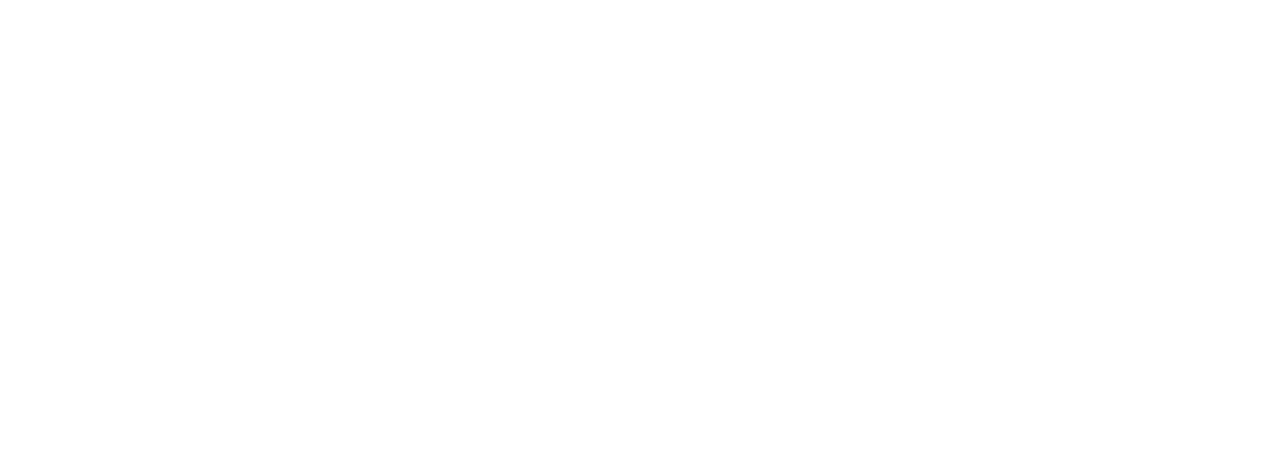
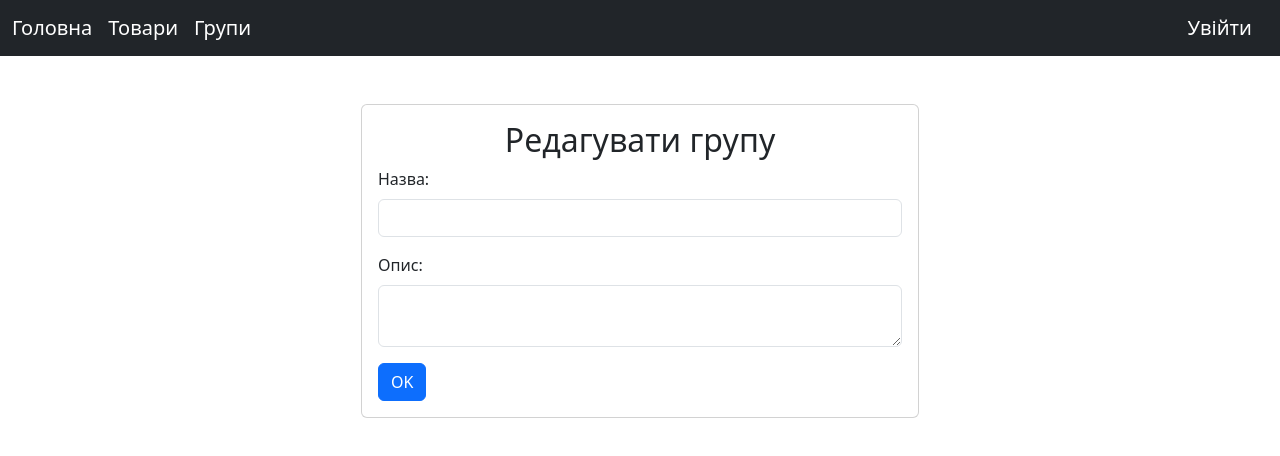
Before and after one commit to mariana0412/AutomatedWorkplace_client, a React (Create React App) app: page /groups/add/1 in a window 1280 px wide. Before the commit this address had no page. Shown: the top 456 px of the page. Built offline with nearby package versions, Linux system fonts and the light colour scheme; no server answers.

Commit message:
Edit group

```diff
--- a/src/App.js
+++ b/src/App.js
@@ -4,7 +4,7 @@
 import Goods from "./pages/Goods";
 import Groups from "./pages/Groups/Groups";
 import Login from "./pages/Login";
-import AddGroup from "./pages/Groups/AddGroup";
+import AddEditGroup from "./pages/Groups/AddEditGroup";
 
 const App = () => {
   return (
@@ -12,7 +12,8 @@
           <Routes>
               <Route path="/" element={<Home/>} />
               <Route path="/groups" element={<Groups/>} />
-              <Route path="/groups/add" element={<AddGroup/>} />
+              <Route path="/groups/add" element={<AddEditGroup/>} />
+              <Route path="/groups/add/:id" element={<AddEditGroup/>} />
               <Route path="/goods" element={<Goods/>} />
               <Route path="/login" element={<Login/>} />
           </Routes>
--- /dev/null
+++ b/src/pages/Groups/AddEditGroup.js
@@ -0,0 +1,130 @@
+import React, {useEffect, useState} from 'react';
+import {useNavigate, useParams} from 'react-router-dom';
+import AppNavbar from '../../components/AppNavbar';
+
+const AddEditGroup = () => {
+    const { id } = useParams();
+    const [name, setName] = useState('');
+    const [description, setDescription] = useState('');
+    const navigate = useNavigate();
+
+    useEffect(() => {
+        if (id) {
+            fetchGroup();
+        }
+    }, [id]);
+
+    const fetchGroup = async () => {
+        try {
+            const response = await fetch(`/api/group/${id}`, {
+                method: 'GET',
+                headers: {
+                    Authorization:
+                        'Bearer eyJhbGciOiJIUzI1NiJ9.eyJzdWIiOiJsaWxseWRheXN0YXJAZ21haWwuY29tIiwiZXhwIjoxNjg4MDQwOTU3LCJpYXQiOjE2ODc5NTQ1NTd9.l8z_K5GEkRqVwJFNPCU_1Q5QFve6dIbGxM7uRTP0y-U',
+                },
+            });
+
+            if (response.ok) {
+                const data = await response.json();
+                setName(data.name);
+                setDescription(data.description);
+            } else {
+                console.error('Error fetching group');
+            }
+        } catch (error) {
+            console.error(error);
+        }
+    };
+
+    const handleNameChange = (event) => {
+        setName(event.target.value);
+    };
+
+    const handleDescriptionChange = (event) => {
+        setDescription(event.target.value);
+    };
+
+    const handleSubmit = async (event) => {
+        event.preventDefault();
+
+        try {
+            let response;
+            if (id) {
+                response = await fetch(`/api/group/${id}`, {
+                    method: 'PUT',
+                    headers: {
+                        'Content-Type': 'application/json',
+                        Authorization: 'Bearer eyJhbGciOiJIUzI1NiJ9.eyJzdWIiOiJsaWxseWRheXN0YXJAZ21haWwuY29tIiwiZXhwIjoxNjg4MDQwOTU3LCJpYXQiOjE2ODc5NTQ1NTd9.l8z_K5GEkRqVwJFNPCU_1Q5QFve6dIbGxM7uRTP0y-U'
+                    },
+                    body: JSON.stringify({
+                        name,
+                        description
+                    })
+                });
+            }
+            else {
+                response = await fetch('/api/group', {
+                    method: 'POST',
+                    headers: {
+                        'Content-Type': 'application/json',
+                        Authorization: 'Bearer eyJhbGciOiJIUzI1NiJ9.eyJzdWIiOiJsaWxseWRheXN0YXJAZ21haWwuY29tIiwiZXhwIjoxNjg4MDQwOTU3LCJpYXQiOjE2ODc5NTQ1NTd9.l8z_K5GEkRqVwJFNPCU_1Q5QFve6dIbGxM7uRTP0y-U'
+                    },
+                    body: JSON.stringify({
+                        name,
+                        description
+                    })
+                });
+            }
+            if (response.ok) {
+                navigate('/groups');
+                setName('');
+                setDescription('');
+            } else {
+                console.error('Error adding/editing group');
+            }
+        } catch (error) {
+            console.error(error);
+        }
+    };
+
+    return (
+        <div>
+            <AppNavbar />
+            <div className="container d-flex justify-content-center align-items-center">
+                <div className="card w-50 mt-5">
+                    <div className="card-body">
+                        <h2 className="card-title text-center">
+                            {id ? 'Редагувати групу' : 'Додати групу'}
+                        </h2>
+                        <form onSubmit={handleSubmit}>
+                            <div className="mb-3">
+                                <label className="form-label">Назва:</label>
+                                <input
+                                    type="text"
+                                    className="form-control"
+                                    value={name}
+                                    onChange={handleNameChange}
+                                    required
+                                />
+                            </div>
+                            <div className="mb-3">
+                                <label className="form-label">Опис:</label>
+                                <textarea
+                                    className="form-control"
+                                    value={description}
+                                    onChange={handleDescriptionChange}
+                                    required
+                                ></textarea>
+                            </div>
+                            <button type="submit" className="btn btn-primary me-1">
+                                OK
+                            </button>
+                        </form>
+                    </div>
+                </div>
+            </div>
+        </div>
+    );
+};
+
+export default AddEditGroup;
--- a/src/pages/Groups/AddGroup.js
+++ /dev/null
@@ -1,84 +0,0 @@
-import React, { useState } from 'react';
-import { useNavigate } from 'react-router-dom';
-import AppNavbar from '../../components/AppNavbar';
-
-const AddGroup = () => {
-    const [name, setName] = useState('');
-    const [description, setDescription] = useState('');
-    const navigate = useNavigate();
-
-    const handleNameChange = (event) => {
-        setName(event.target.value);
-    };
-
-    const handleDescriptionChange = (event) => {
-        setDescription(event.target.value);
-    };
-
-    const handleSubmit = async (event) => {
-        event.preventDefault();
-
-        try {
-            const response = await fetch('/api/group', {
-                method: 'POST',
-                headers: {
-                    'Content-Type': 'application/json',
-                    Authorization: 'Bearer eyJhbGciOiJIUzI1NiJ9.eyJzdWIiOiJsaWxseWRheXN0YXJAZ21haWwuY29tIiwiZXhwIjoxNjg4MDQwOTU3LCJpYXQiOjE2ODc5NTQ1NTd9.l8z_K5GEkRqVwJFNPCU_1Q5QFve6dIbGxM7uRTP0y-U'
-                },
-                body: JSON.stringify({
-                    name,
-                    description
-                })
-            });
-
-            if (response.ok) {
-                navigate('/groups');
-                setName('');
-                setDescription('');
-            } else {
-                console.error('Error adding group');
-            }
-        } catch (error) {
-            console.error(error);
-        }
-    };
-
-    return (
-        <div>
-            <AppNavbar />
-            <div className="container d-flex justify-content-center align-items-center">
-                <div className="card w-50 mt-5">
-                    <div className="card-body">
-                        <h2 className="card-title text-center">Додати групу</h2>
-                        <form onSubmit={handleSubmit}>
-                            <div className="mb-3">
-                                <label className="form-label">Назва:</label>
-                                <input
-                                    type="text"
-                                    className="form-control"
-                                    value={name}
-                                    onChange={handleNameChange}
-                                    required
-                                />
-                            </div>
-                            <div className="mb-3">
-                                <label className="form-label">Опис:</label>
-                                <textarea
-                                    className="form-control"
-                                    value={description}
-                                    onChange={handleDescriptionChange}
-                                    required
-                                ></textarea>
-                            </div>
-                            <button type="submit" className="btn btn-primary me-1">
-                                OK
-                            </button>
-                        </form>
-                    </div>
-                </div>
-            </div>
-        </div>
-    );
-};
-
-export default AddGroup;
--- a/src/pages/Groups/Groups.js
+++ b/src/pages/Groups/Groups.js
@@ -30,25 +30,8 @@
     };
 
     const handleEdit = async (groupId) => {
-        try {
-            const response = await fetch(`/api/group/${groupId}`, {
-                method: 'PUT',
-                headers: {
-                    'Content-Type': 'application/json',
-                    Authorization: 'Bearer eyJhbGciOiJIUzI1NiJ9.eyJzdWIiOiJsaWxseWRheXN0YXJAZ21haWwuY29tIiwiZXhwIjoxNjg4MDQwOTU3LCJpYXQiOjE2ODc5NTQ1NTd9.l8z_K5GEkRqVwJFNPCU_1Q5QFve6dIbGxM7uRTP0y-U'
-                }
-            });
-
-            if (response.ok) {
-                console.log(`Edit group with ID ${groupId}`);
-            } else {
-                console.error('Error editing group');
-            }
-        } catch (error) {
-            console.error(error);
-        }
+        navigate(`/groups/add/${groupId}`); // Перехід на сторінку додавання/редагування групи з передачею ID
     };
-
 
     const handleAdd = () => {
         navigate('/groups/add'); // Перехід на сторінку додавання групи
```
